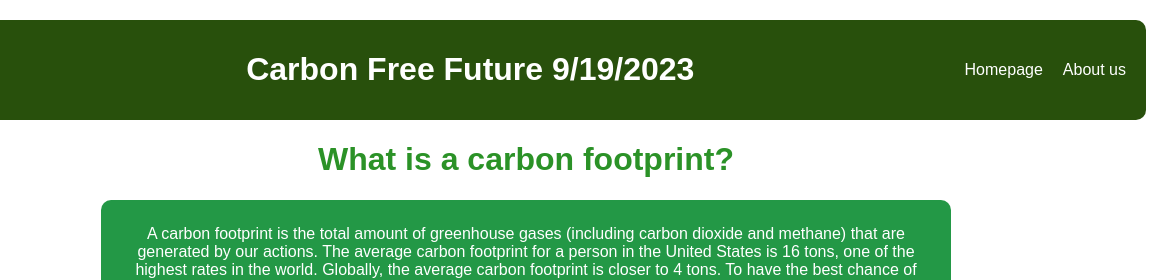
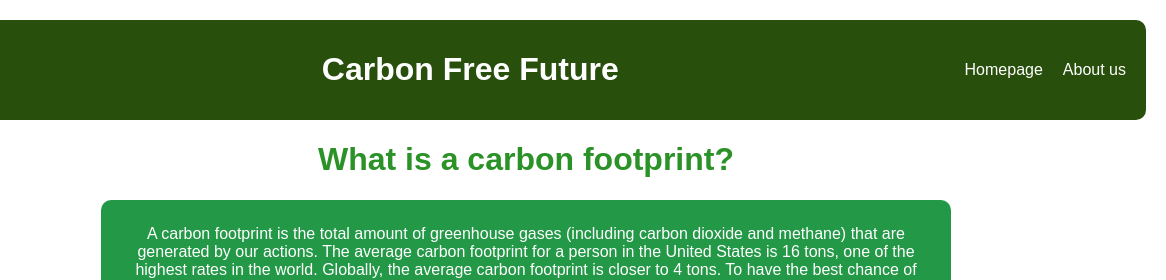
Before and after one commit to Aurelien3006/CarbonFreeFuture, a website: page public/index.html in a window 1280 px wide. Shown: the top 280 px of the page, 114-1280 px from the left. Drawn offline with nearby package versions, Linux system fonts and the light colour scheme.

Commit message:
changes in the title

```diff
--- a/public/index.html
+++ b/public/index.html
@@ -13,7 +13,7 @@
         <div class="hlogo">
             <img src="Carbon_logo.png" alt="Logo">
         </div>
-        <h1 class="h1-header">{{ company_name }} {{ date }}</h1>
+        <h1 class="h1-header">{{ company_name }} </h1>
           <ul class="hlink">
               <li class="hlink"><a href="./index.html">Homepage</a></li>
               <li class="hlink"><a href="./aboutus.html">About us</a></li>
```
